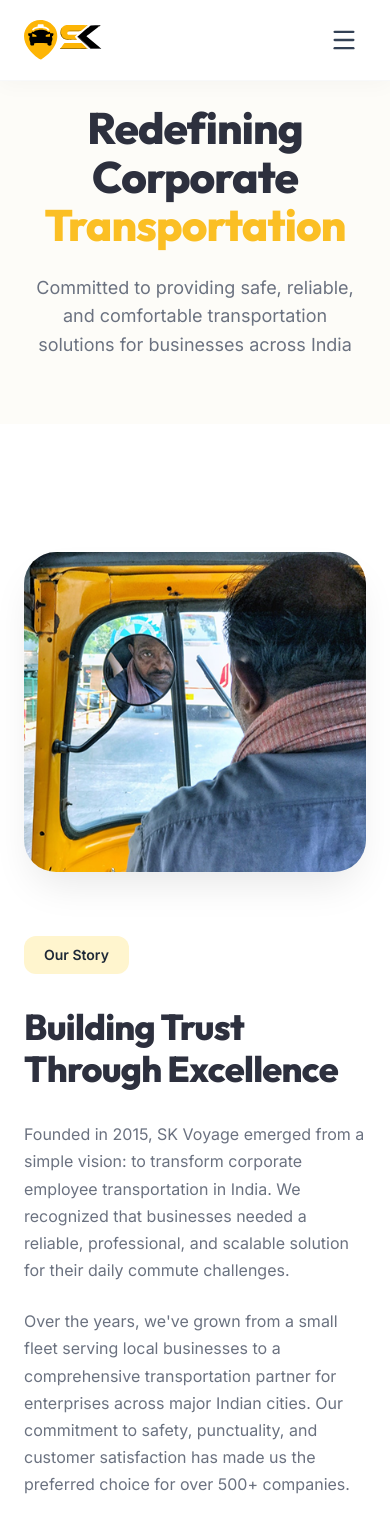
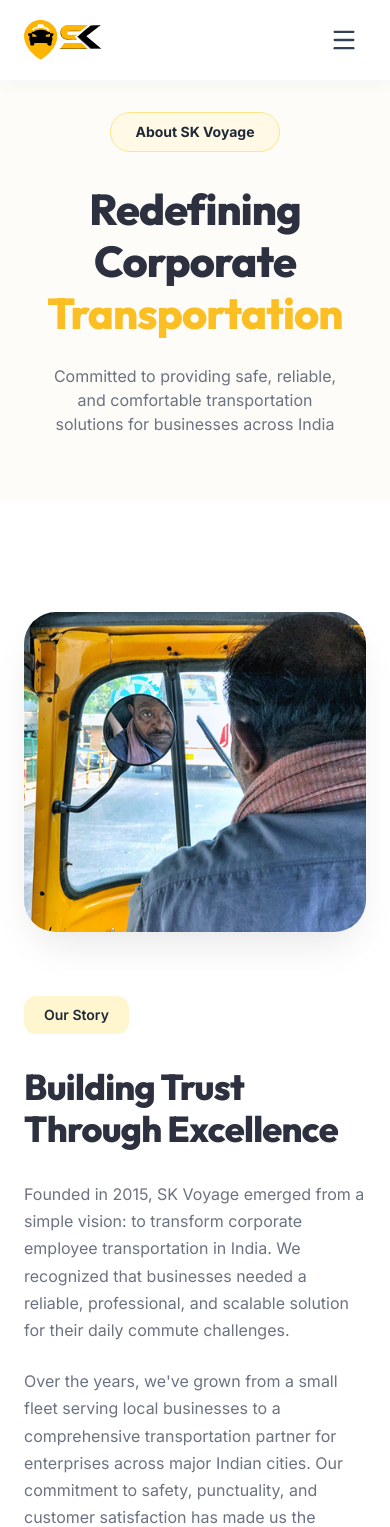
Before and after one commit to Rohithakur027/Sk_Travel_landing_page, a Next.js app: page /about in a window 390 px wide. Shown: the top 1527 px of the page. Built offline with nearby package versions, Linux system fonts and the light colour scheme.

Commit message:
fixed about section hero section padding

```diff
--- a/components/about/AboutHeroSection.module.css
+++ b/components/about/AboutHeroSection.module.css
@@ -1,5 +1,5 @@
 .section {
-  padding: 5rem 0 6rem;
+  padding: 8rem 0 6rem;
   background-color: rgb(253,252,248);
   text-align: center;
 }
@@ -46,12 +46,14 @@
 
 @media (max-width: 768px) {
   .section {
-    padding: 2rem 0 4rem;
+    padding: 7rem 1.5rem 4rem; /* Added padding to clear fixed navbar and horizontal edges */
   }
   .heading {
-    font-size: 2.75rem;
+    font-size: 2.7rem; /* Slightly smaller for mobile flow */
+    line-height: 1.2;
   }
   .subtitle {
-    font-size: 1.125rem;
+    font-size: 1rem;
+    line-height: 1.5;
   }
 }
--- a/components/about/StorySection.module.css
+++ b/components/about/StorySection.module.css
@@ -1,5 +1,5 @@
 .section {
-  padding: 8rem 0;
+  padding: 7rem 0;
   background-color: #ffffff;
 }
 
--- a/next.config.ts
+++ b/next.config.ts
@@ -11,6 +11,13 @@
       },
     ],
   },
+  experimental: {
+    // Other experimental features if any
+  },
+  // @ts-ignore - Next.js 16/15 Turbopack root config
+  turbopack: {
+    root: process.cwd(),
+  },
 };
 
 export default nextConfig;
```
